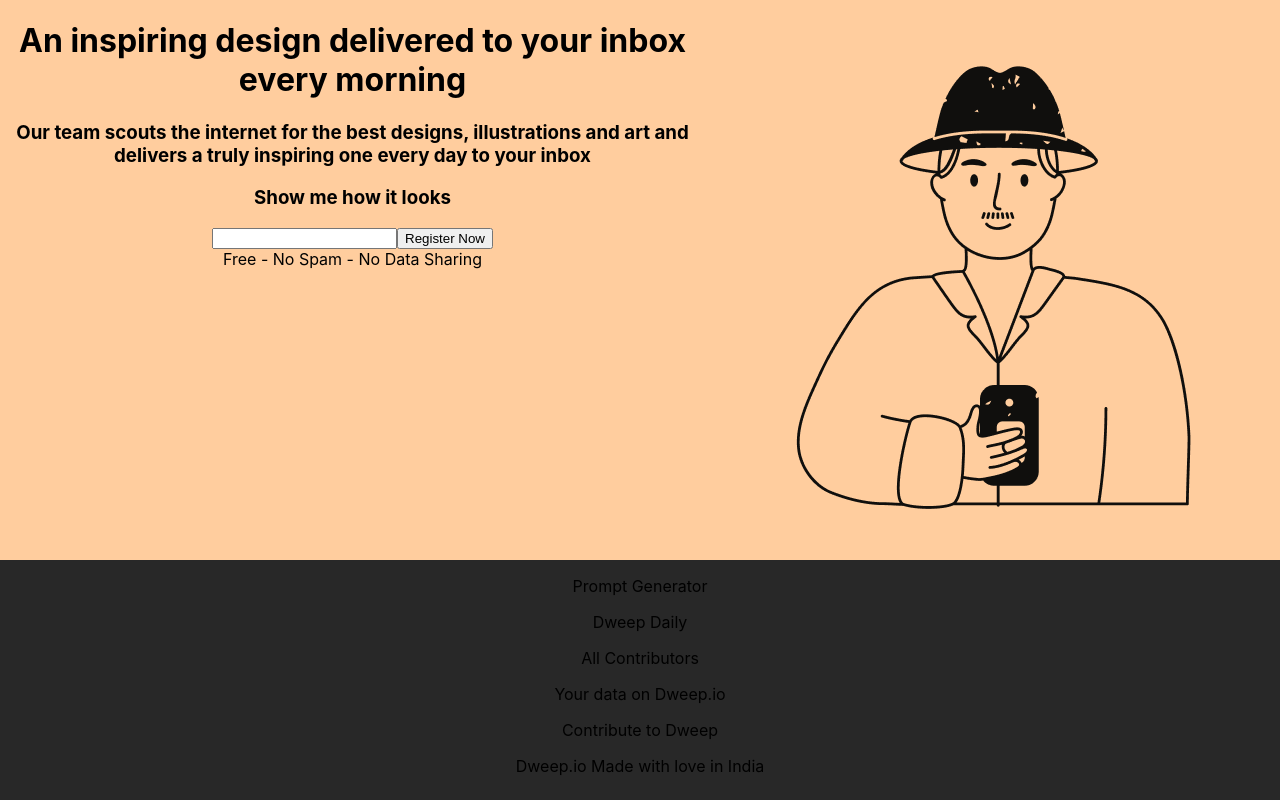
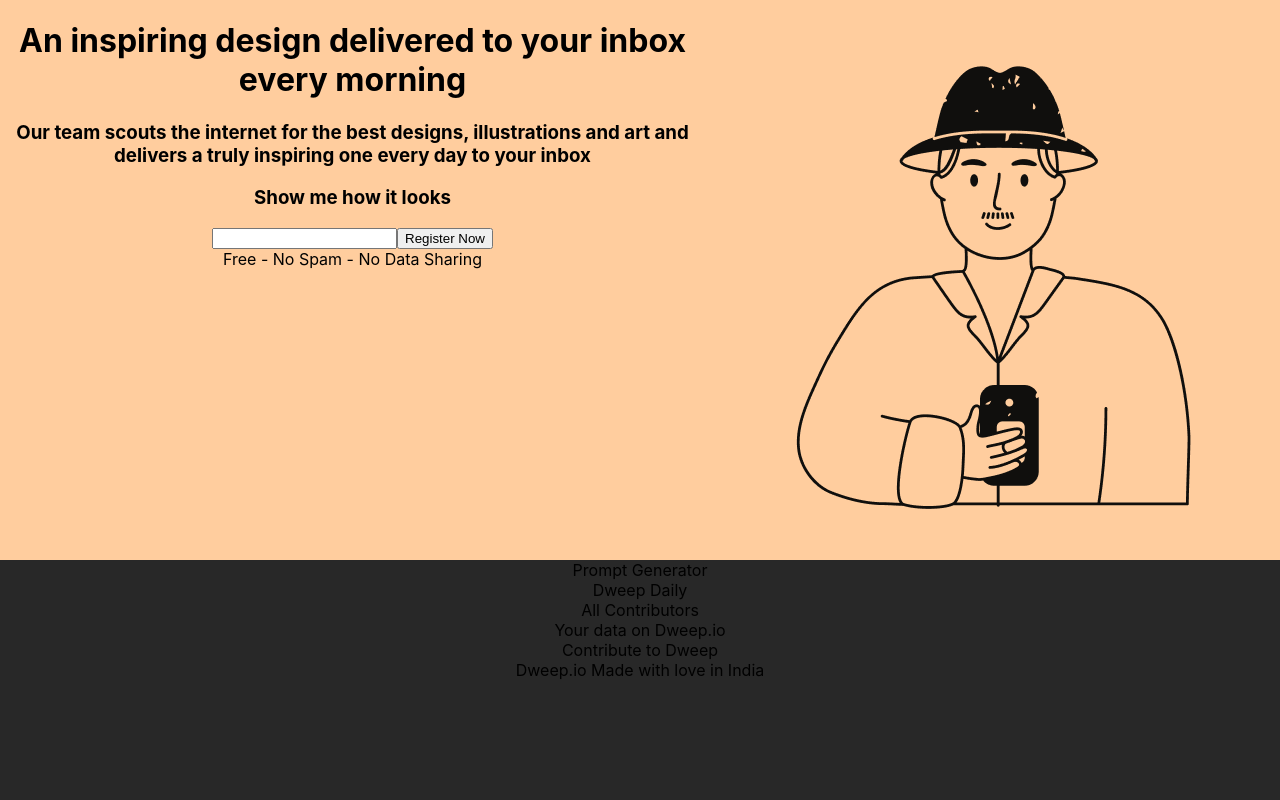
Before and after one commit to nyanpoleon/react-micro-project, a React (Create React App) app in the folder landing-app/: page / in a window 1280 px wide. Built offline with nearby package versions, Linux system fonts and the light colour scheme.

Commit message:
p to div in menu

```diff
--- a/landing-app/src/Menu.jsx
+++ b/landing-app/src/Menu.jsx
@@ -2,7 +2,7 @@ import React from 'react';
 
 function Menu(props) {
     return (
-        <p>{props.item}</p>
+        <div>{props.item}</div>
     )
 }
 
```
